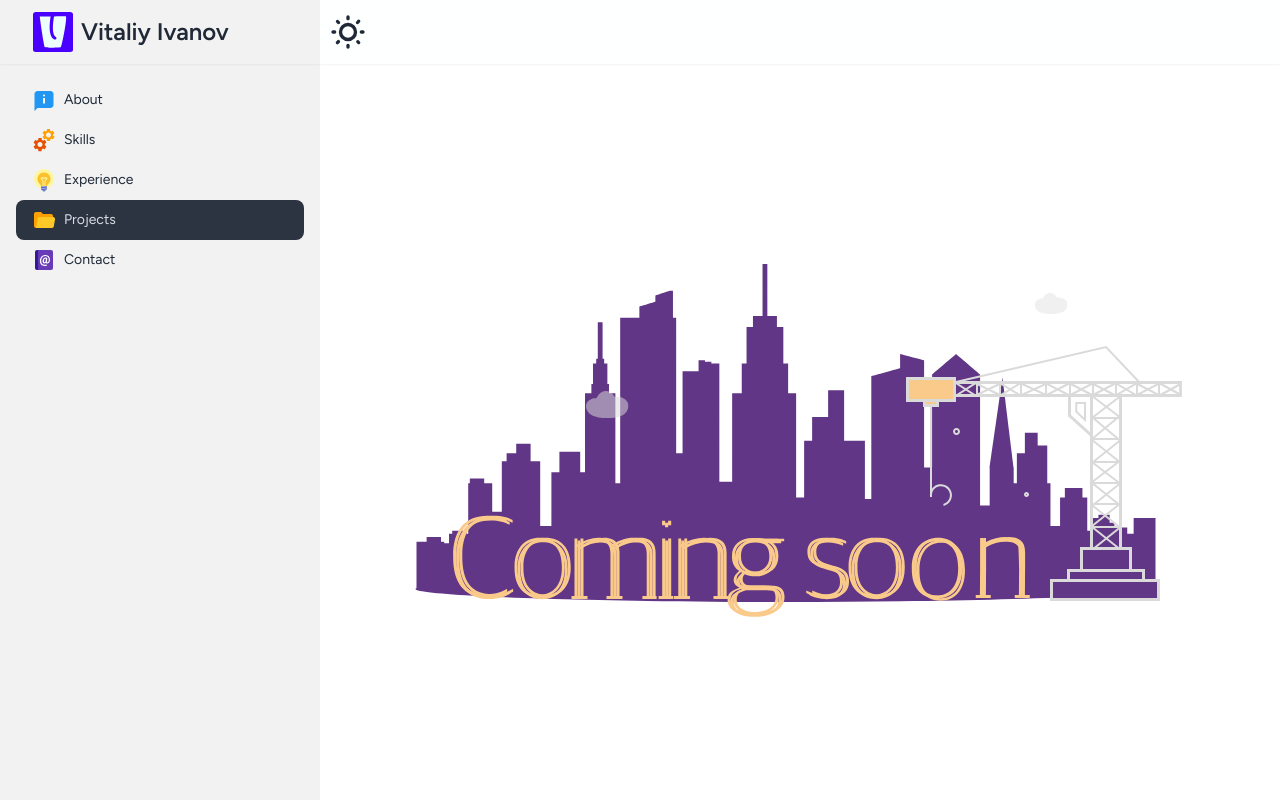
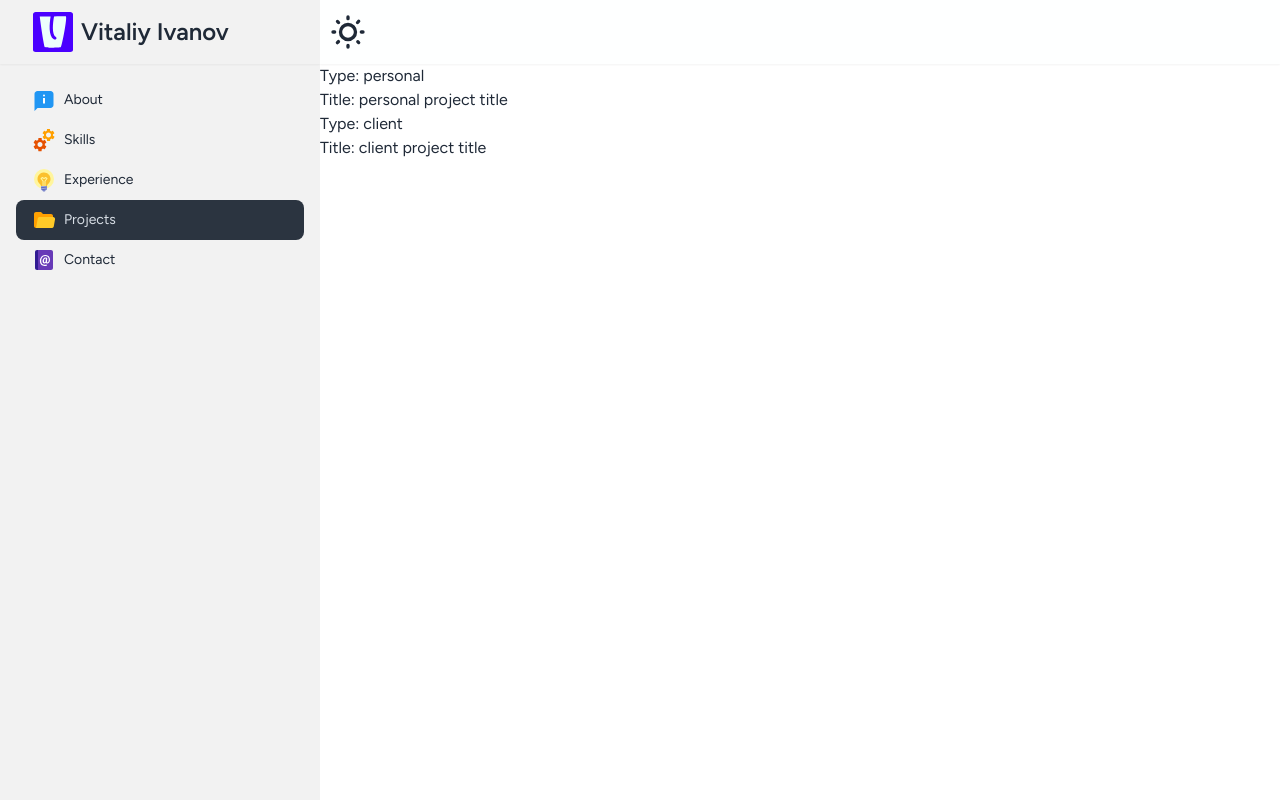
Before and after one commit to Ivanov1201/portfolio, a Next.js app: page /projects in a window 1280 px wide. Built offline with nearby package versions, Linux system fonts and the light colour scheme.

Commit message:
:sparkles: feat: add dummy projects and build dummy ui

```diff
--- a/app/(root)/projects/page.tsx
+++ b/app/(root)/projects/page.tsx
@@ -1,4 +1,31 @@
-import ComingSoon from '@/app/_components/coming-soon'
+'use client'
+import useProjects from './useProjects'
+import { Project } from '@/app/constants'
+import Loading from '@/app/_components/loading'
 export default function Projects() {
-  return <ComingSoon />
+  const {
+    projects,
+    isFetching,
+  }: {
+    projects: Project[]
+    isFetching: boolean
+  } = useProjects()
+
+  if (isFetching) {
+    return <Loading />
+  }
+
+  if (projects.length) {
+    return (
+      <>
+        {projects.map((project) => (
+          <div key={project.id}>
+            Type: {project.type} <br />
+            Title: {project.title}
+          </div>
+        ))}
+      </>
+    )
+  }
+  return null
 }
--- /dev/null
+++ b/app/(root)/projects/useProjects.ts
@@ -0,0 +1,20 @@
+import { useQuery } from '@tanstack/react-query'
+import { Project } from '@/app/constants'
+
+export default function useProjects() {
+  const projectsQuery = useQuery({
+    queryKey: ['projects'],
+    queryFn: async (): Promise<Project[]> => {
+      console.log('dd')
+      const res = await fetch('/data/projects.json')
+      if (!res.ok) {
+        throw new Error('Network response was not ok')
+      }
+      return res.json()
+    },
+  })
+  return {
+    projects: projectsQuery.data ?? [],
+    isFetching: projectsQuery.isFetching,
+  }
+}
--- /dev/null
+++ b/app/(root)/skills/page.tsx
@@ -0,0 +1,4 @@
+import ComingSoon from '@/app/_components/coming-soon'
+export default function Skills() {
+  return <ComingSoon />
+}
--- /dev/null
+++ b/app/_components/loading.tsx
@@ -0,0 +1,9 @@
+export default function Loading() {
+  return (
+    <>
+      <div className='flex items-center justify-center h-[calc(100vh-4rem)] relative'>
+        <span className='loading loading-spinner text-primary'></span>
+      </div>
+    </>
+  )
+}
--- a/app/constants.ts
+++ b/app/constants.ts
@@ -23,6 +23,6 @@ export type Project = {
   title: string
   description: string
   live_url?: string
-  source_url?:string
+  source_url?: string
   tags: string[]
 }
--- /dev/null
+++ b/public/data/projects.json
@@ -0,0 +1,20 @@
+[
+  {
+    "id": 1,
+    "type": "personal",
+    "title": "personal project title",
+    "description": "personal project description",
+    "live_url": "http://localhost:3000/projects",
+    "source_url": "http://localhost:3000/projects",
+    "tags": ["Next", "React", "API"]
+  },
+  {
+    "id": 2,
+    "type": "client",
+    "title": "client project title",
+    "description": "client project description",
+    "live_url": "http://localhost:3000/projects",
+    "source_url": "http://localhost:3000/projects",
+    "tags": ["Next", "React", "API"]
+  }
+]
```
